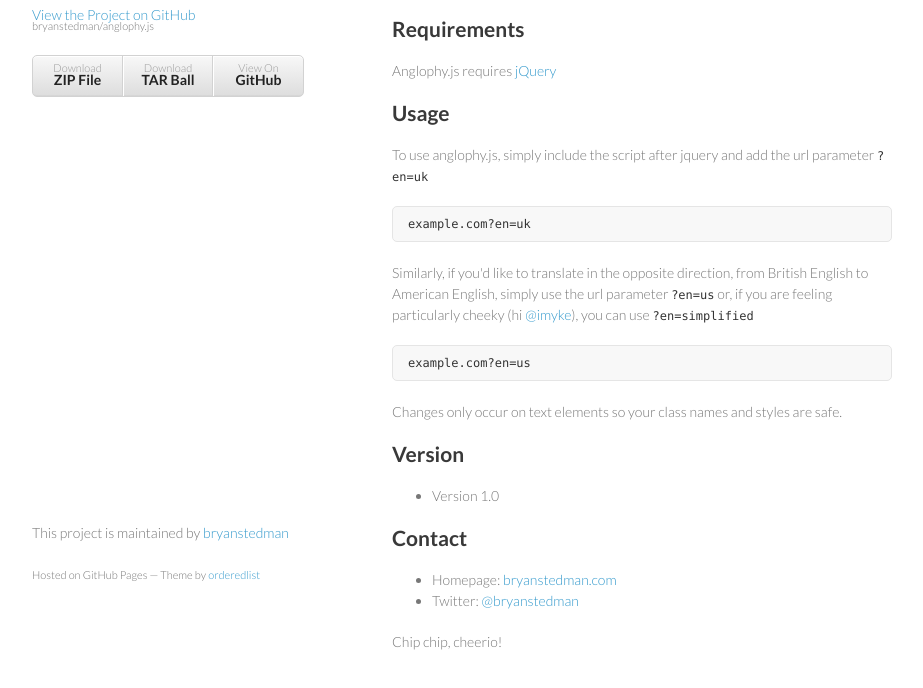
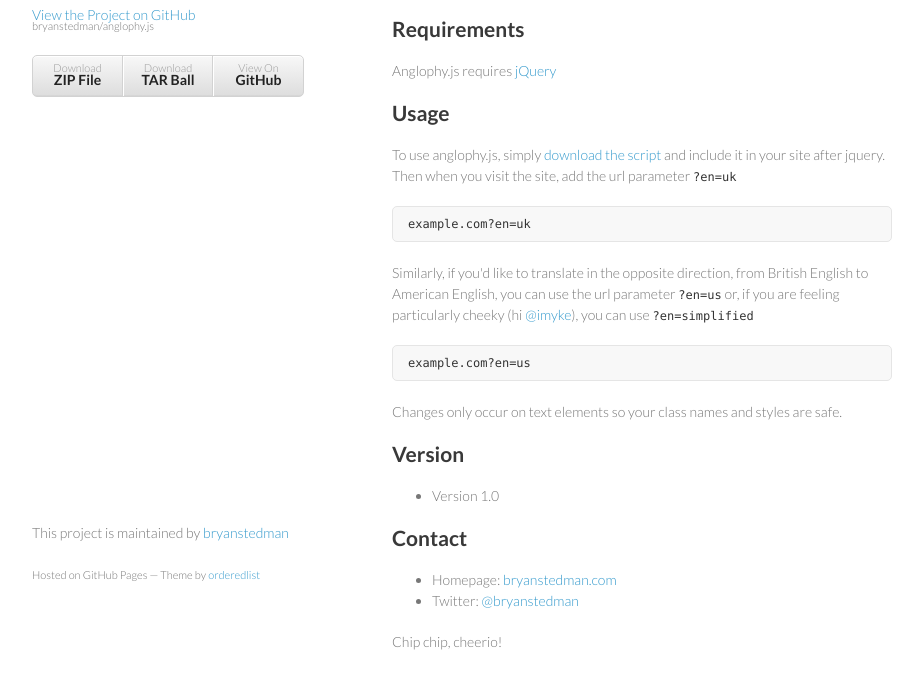
Before and after one commit to bryanstedman/anglofy.me, a plain HTML site: page index.html in a window 1280 px wide. Shown: the part 146-834 px from the top of the page, without its empty margins (178-1101 px from the left). Drawn offline with Linux system fonts and the light colour scheme.

```diff
--- a/index.html
+++ b/index.html
@@ -41,12 +41,12 @@
 <h2>
 <a id="usage" class="anchor" href="#usage" aria-hidden="true"><span class="octicon octicon-link"></span></a>Usage</h2>
 
-<p>To use anglophy.js, simply include the script after jquery and add the url parameter <code>?en=uk</code></p>
+<p>To use anglophy.js, simply <a href="https://github.com/bryanstedman/anglophy.js/archive/master.zip">download the script</a> and include it in your site after jquery. Then when you visit the site, add the url parameter <code>?en=uk</code></p>
 
 <pre><code>example.com?en=uk
 </code></pre>
 
-<p>Similarly, if you'd like to translate in the opposite direction, from British English to American English, simply use the url parameter <code>?en=us</code> or, if you are feeling particularly cheeky (hi <a href="https://github.com/imyke" class="user-mention">@imyke</a>), you can use <code>?en=simplified</code></p>
+<p>Similarly, if you'd like to translate in the opposite direction, from British English to American English, you can use the url parameter <code>?en=us</code> or, if you are feeling particularly cheeky (hi <a href="https://github.com/imyke" class="user-mention">@imyke</a>), you can use <code>?en=simplified</code></p>
 
 <pre><code>example.com?en=us
 </code></pre>
```
Also changed, not shown: params.json (+1 -1 lines).
